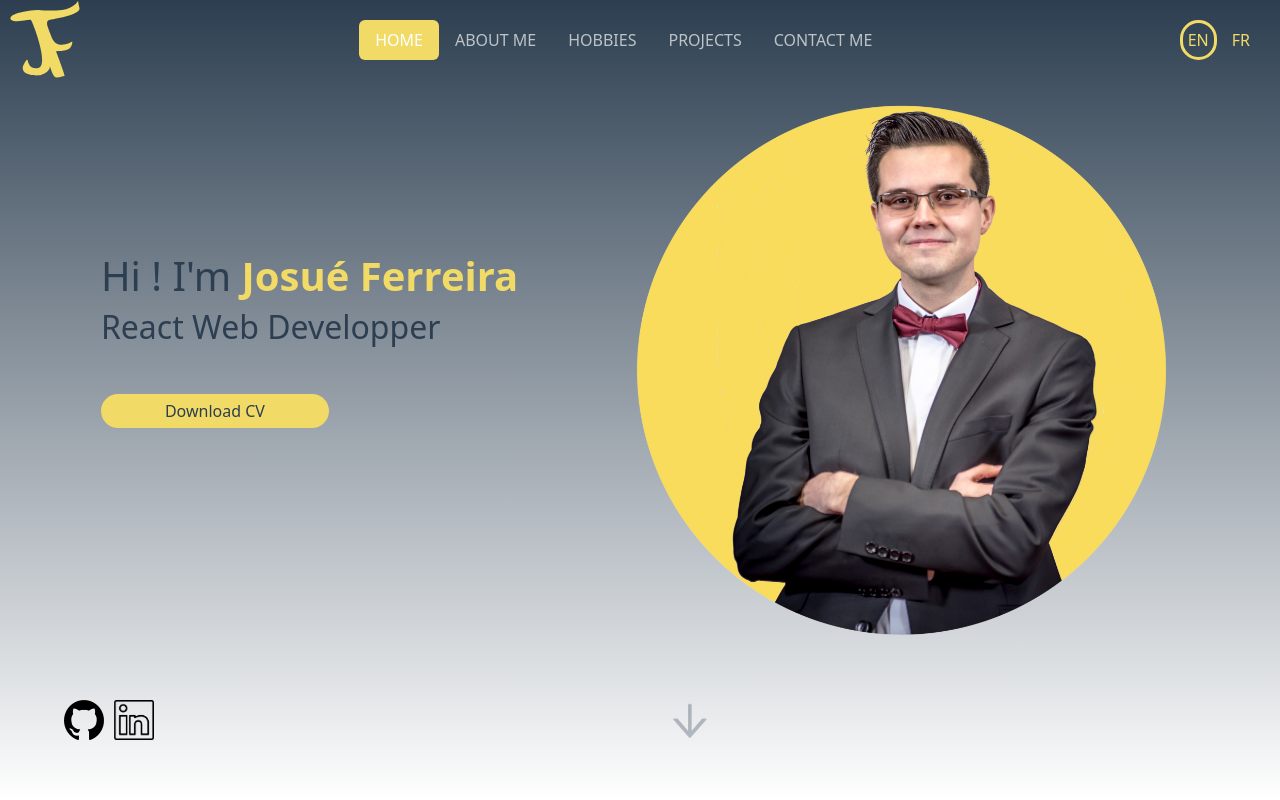
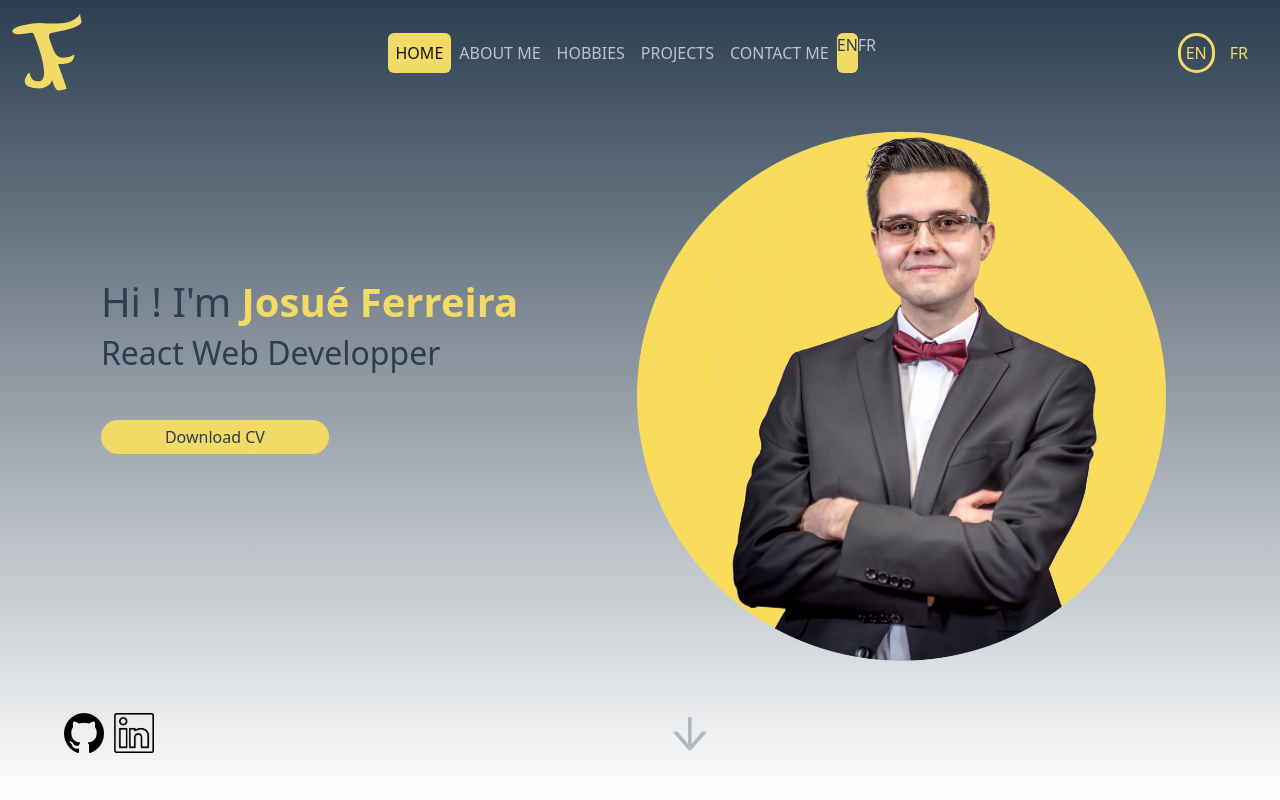
Before and after one commit to Josue-Ferreira/my-web-site, a React (Vite) app: page / in a window 1280 px wide. Shown: the top 800 px of the page. Built offline with nearby package versions, Linux system fonts and the light colour scheme.

Commit message:
responsive navbar

```diff
--- a/src/App.jsx
+++ b/src/App.jsx
@@ -3,7 +3,7 @@ import './App.css';
 import 'bootstrap/dist/css/bootstrap.min.css';
 import SkillsSection from './components/SkillsSection';
 import IntroductionSection from './components/IntroductionSection';
-import NavBar from './components/NavBar';
+import Navigation from './components/Navigation';
 import ContactMe from './components/ContactMe';
 import Games from './components/Games';
 
@@ -28,14 +28,14 @@ function App() {
 
         case 'aboutme': return (
           <div>
-            <NavBar page={page} setPage={setPage} language={language} setLanguage={setLanguage} />
+            <Navigation page={page} setPage={setPage} language={language} setLanguage={setLanguage} />
             <div style={{textAlign: 'center', fontSize: '3em'}}>COMING SOON</div>
           </div>
         )
 
         case 'hobbies': return (
           <div>
-            <NavBar page={page} setPage={setPage} language={language} setLanguage={setLanguage} />
+            <Navigation page={page} setPage={setPage} language={language} setLanguage={setLanguage} />
             <div style={{textAlign: 'center', fontSize: '3em'}}>COMING SOON</div>
           </div>
         )
--- a/src/components/ContactMe.jsx
+++ b/src/components/ContactMe.jsx
@@ -1,6 +1,6 @@
 import React from 'react';
 import styled from 'styled-components';
-import NavBar from './NavBar';
+import Navigation from './Navigation';
 import linkedin from '../assets/logos/linkedin.png';
 
 const Section = styled.section`
@@ -41,7 +41,7 @@ const Button = styled.a`
 const ContactMe = ({page, setPage, language, setLanguage}) => {
     return (
         <Section>
-            <NavBar page={page} setPage={setPage} language={language} setLanguage={setLanguage} />
+            <Navigation page={page} setPage={setPage} language={language} setLanguage={setLanguage} />
             <Contact>
                 <Title>Contact Details</Title>
                 <ul style={{listStyleType: 'none'}}>
--- a/src/components/Games.jsx
+++ b/src/components/Games.jsx
@@ -1,7 +1,7 @@
 import React from 'react';
 import spaceInvader from '../assets/spaceInvader.resized.png'
 import cookieClicker from '../assets/cookieClicker.resized.png'
-import NavBar from './NavBar';
+import Navigation from './Navigation';
 import styled from 'styled-components';
 
 const Section = styled.section`
@@ -34,7 +34,7 @@ const Button = styled.a`
 const Games = ({page, setPage, language, setLanguage}) => {
     return (
         <Section>
-            <NavBar page={page} setPage={setPage} language={language} setLanguage={setLanguage} />
+            <Navigation page={page} setPage={setPage} language={language} setLanguage={setLanguage} />
             <GameContainer>
                 <img src={spaceInvader} alt="Own Space Invader game picture" />
                 <div style={{width: '70%'}}>
--- a/src/components/IntroductionSection.jsx
+++ b/src/components/IntroductionSection.jsx
@@ -1,7 +1,7 @@
 import React from 'react';
 import styled from 'styled-components';
 import {AiOutlineArrowDown} from 'react-icons/ai';
-import NavBar from './NavBar';
+import Navigation from './Navigation';
 import photoProfil from '../assets/photo_profil.resized.png';
 import github from '../assets/logos/github.png';
 import linkedin from '../assets/logos/linkedin.png';
@@ -66,7 +66,7 @@ const ImgLink = styled.img`
 const IntroductionSection = ({page, setPage, language, setLanguage}) => {
     return (
         <Section>
-            <NavBar page={page} setPage={setPage} language={language} setLanguage={setLanguage} />
+            <Navigation page={page} setPage={setPage} language={language} setLanguage={setLanguage} />
             <Welcome>
                 <div id="welcome-text">
                     <h1>{language === 'en' ? "Hi ! I'm " : "Salut ! Je suis "}<Name>Josué Ferreira</Name></h1>
--- a/src/components/NavBar.jsx
+++ /dev/null
@@ -1,92 +0,0 @@
-import React from 'react';
-import { useState } from 'react';
-import { Nav, NavItem, NavLink } from 'reactstrap';
-import logo from '../assets/logos/mylogo.svg';
-import styled from 'styled-components';
-
-const Img = styled.img`
-    height: 10vh;
-    width: auto;
-`;
-
-const Container = styled.div`
-    display: flex;
-    justify-content: space-between;
-    align-items: center;
-    margin: 0 10px;
-`;
-
-const Button = styled.button`
-  background: rgba(0,0,0,0);
-  border-radius: 40px;
-  padding: 5px;
-  margin: 0 5px;
-  color: #F1DB66;
-  transition: border 0.1s linear;
-`;
-
-const NavBar = ({page, setPage, language, setLanguage}) => {
-    return (
-        <Container>
-            <Img src={logo} alt="" />
-            <Nav pills>
-                <NavItem>
-                    <NavLink
-                        href="#"
-                        className={page === 'home' ? 'active' : ''}
-                        style={page === 'home' ? {backgroundColor: '#F1DB66'} : {color: '#bdc3c7'}}
-                        onClick={() => setPage('home')}
-                        >
-                            {language === 'en' ? "HOME" : "ACCUEIL"}
-                    </NavLink>
-                </NavItem>
-                <NavItem>
-                    <NavLink
-                        href="#"
-                        className={page === 'aboutme' ? 'active' : ''}
-                        style={page === 'aboutme' ? {backgroundColor: '#F1DB66'} : {color: '#bdc3c7'}}
-                        onClick={() => setPage('aboutme')}
-                        >
-                            {language === 'en' ? "ABOUT ME" : "PRESENTATION"}
-                    </NavLink>
-                </NavItem>
-                <NavItem>
-                    <NavLink
-                        href="#"
-                        className={page === 'hobbies' ? 'active' : ''}
-                        style={page === 'hobbies' ? {backgroundColor: '#F1DB66'} : {color: '#bdc3c7'}}
-                        onClick={() => setPage('hobbies')}
-                        >
-                            {language === 'en' ? "HOBBIES" : "LOISIRS"}
-                    </NavLink>
-                </NavItem>
-                <NavItem>
-                    <NavLink
-                        href="#"
-                        className={page === 'projects' ? 'active' : ''}
-                        style={page === 'projects' ? {backgroundColor: '#F1DB66'} : {color: '#bdc3c7'}}
-                        onClick={() => setPage('projects')}
-                        >
-                            {language === 'en' ? "PROJECTS" : "PROJETS"}
-                    </NavLink>
-                </NavItem>
-                <NavItem>
-                    <NavLink
-                        href="#"
-                        className={page === 'contactme' ? 'active' : ''}
-                        style={page === 'contactme' ? {backgroundColor: '#F1DB66'} : {color: '#bdc3c7'}}
-                        onClick={() => setPage('contactme')}
-                        >
-                            {language === 'en' ? "CONTACT ME" : "CONTACTEZ MOI"}
-                    </NavLink>
-                </NavItem>
-            </Nav>
-            <Container>
-                <Button style={language === 'en' ? {border: 'solid'} : {border: 'none'}} onClick={() => setLanguage('en')}>EN</Button>
-                <Button style={language === 'fr' ? {border: 'solid'} : {border: 'none'}} onClick={() => setLanguage('fr')}>FR</Button>
-            </Container>
-        </Container>
-    );
-};
-
-export default NavBar;
--- /dev/null
+++ b/src/components/Navigation.jsx
@@ -0,0 +1,115 @@
+import React from 'react';
+import { useState } from 'react';
+import {
+    Collapse,
+    Navbar,
+    NavbarToggler,
+    NavbarBrand,
+    Nav,
+    NavItem,
+    NavLink
+  } from 'reactstrap';
+import logo from '../assets/logos/mylogo.svg';
+import styled from 'styled-components';
+
+const Img = styled.img`
+    height: 10vh;
+    width: auto;
+`;
+
+const Container = styled.div`
+    display: flex;
+    justify-content: space-between;
+    align-items: center;
+    margin: 0 10px;
+
+    @media screen and (max-width: 768px){
+        display: none;
+    }
+`;
+
+const Button = styled.button`
+  background: rgba(0,0,0,0);
+  border-radius: 40px;
+  padding: 5px;
+  margin: 0 5px;
+  color: #F1DB66;
+  transition: border 0.1s linear;
+`;
+
+const Navigation = ({page, setPage, language, setLanguage}) => {
+    const [isOpen, setIsOpen] = useState(false);
+
+    const toggle = () => setIsOpen(!isOpen);
+
+    return (
+        <Navbar expand={'md'}  >
+            <NavbarBrand href="/">
+                <Img src={logo} alt="" />
+            </NavbarBrand>
+            <NavbarToggler onClick={toggle} />
+            <Collapse isOpen={isOpen} navbar style={{justifyContent: 'center'}}>
+                <Nav pills navbar >
+                    <NavItem>
+                        <NavLink
+                            href="#"
+                            className={page === 'home' ? 'active' : ''}
+                            style={page === 'home' ? {backgroundColor: '#F1DB66'} : {color: '#bdc3c7'}}
+                            onClick={() => setPage('home')}
+                            >
+                                {language === 'en' ? "HOME" : "ACCUEIL"}
+                        </NavLink>
+                    </NavItem>
+                    <NavItem>
+                        <NavLink
+                            href="#"
+                            className={page === 'aboutme' ? 'active' : ''}
+                            style={page === 'aboutme' ? {backgroundColor: '#F1DB66'} : {color: '#bdc3c7'}}
+                            onClick={() => setPage('aboutme')}
+                            >
+                                {language === 'en' ? "ABOUT ME" : "PRESENTATION"}
+                        </NavLink>
+                    </NavItem>
+                    <NavItem>
+                        <NavLink
+                            href="#"
+                            className={page === 'hobbies' ? 'active' : ''}
+                            style={page === 'hobbies' ? {backgroundColor: '#F1DB66'} : {color: '#bdc3c7'}}
+                            onClick={() => setPage('hobbies')}
+                            >
+                                {language === 'en' ? "HOBBIES" : "LOISIRS"}
+                        </NavLink>
+                    </NavItem>
+                    <NavItem>
+                        <NavLink
+                            href="#"
+                            className={page === 'projects' ? 'active' : ''}
+                            style={page === 'projects' ? {backgroundColor: '#F1DB66'} : {color: '#bdc3c7'}}
+                            onClick={() => setPage('projects')}
+                            >
+                                {language === 'en' ? "PROJECTS" : "PROJETS"}
+                        </NavLink>
+                    </NavItem>
+                    <NavItem>
+                        <NavLink
+                            href="#"
+                            className={page === 'contactme' ? 'active' : ''}
+                            style={page === 'contactme' ? {backgroundColor: '#F1DB66'} : {color: '#bdc3c7'}}
+                            onClick={() => setPage('contactme')}
+                            >
+                                {language === 'en' ? "CONTACT ME" : "CONTACTEZ MOI"}
+                        </NavLink>
+                    </NavItem>
+                    <NavItem style={language === 'en' ? {backgroundColor: '#F1DB66', borderRadius: '0.375rem'} : {color: '#bdc3c7'}} onClick={() => setLanguage('en')}>EN</NavItem>
+                    <NavItem style={language === 'fr' ? {backgroundColor: '#F1DB66', borderRadius: '0.375rem'} : {color: '#bdc3c7'}} onClick={() => setLanguage('fr')}>FR</NavItem>
+                </Nav>
+            </Collapse>
+            <Container>
+                <Button style={language === 'en' ? {border: 'solid'} : {border: 'none'}} onClick={() => setLanguage('en')}>EN</Button>
+                <Button style={language === 'fr' ? {border: 'solid'} : {border: 'none'}} onClick={() => setLanguage('fr')}>FR</Button>
+            </Container>
+        </Navbar>
+    );
+};
+
+export default Navigation;
```
